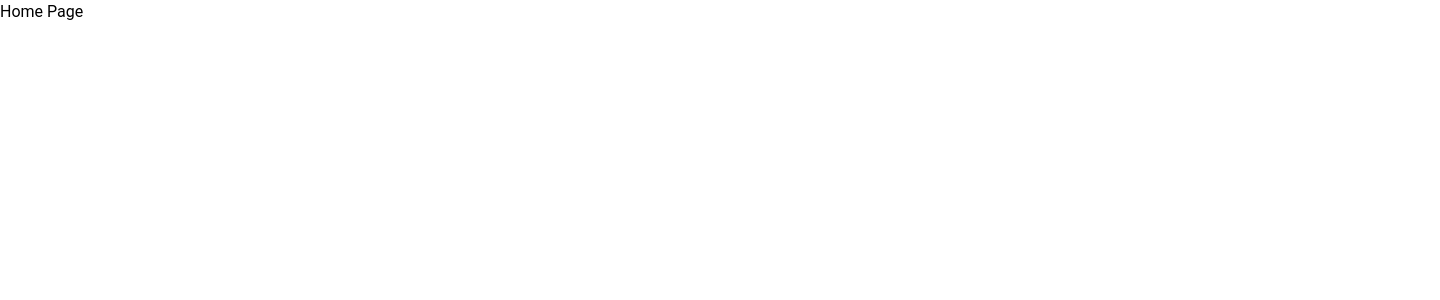
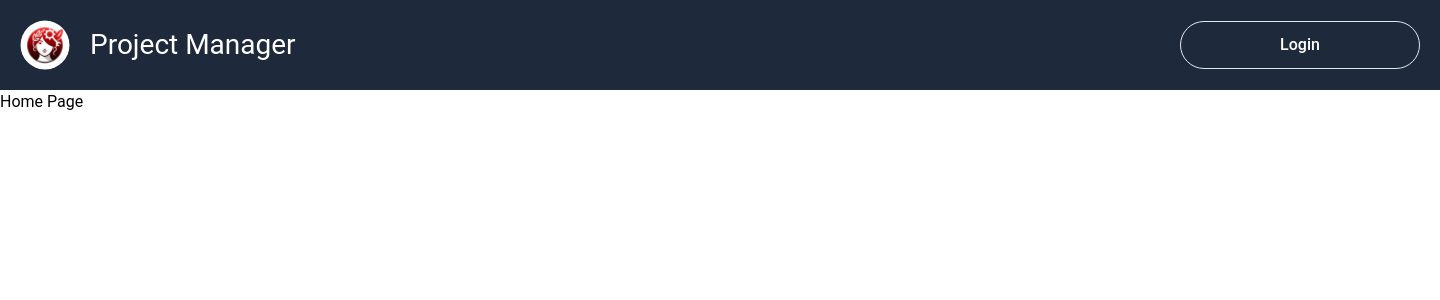
Before and after one commit to Tayling-Ng/desafio2-semana8-TIRex, a React (Vite) app: page / in a window 1280 px wide. Shown: the top 300 px of the page, 1440 px wide, since content can reach past the window. Built offline with nearby package versions, Linux system fonts and the light colour scheme.

Commit message:
feat:haeder-haeder-layout

```diff
--- a/src/main.tsx
+++ b/src/main.tsx
@@ -3,10 +3,12 @@ import { BrowserRouter } from 'react-router-dom';
 import { StrictMode } from 'react';
 import { createRoot } from 'react-dom/client';
 import { PageRoute } from './pages/page-route';
+import Header from './components/Header/Header'
 
 createRoot(document.getElementById('root')!).render(
     <StrictMode>
         <BrowserRouter>
+        <Header />
             <PageRoute />
         </BrowserRouter>
     </StrictMode>
```
